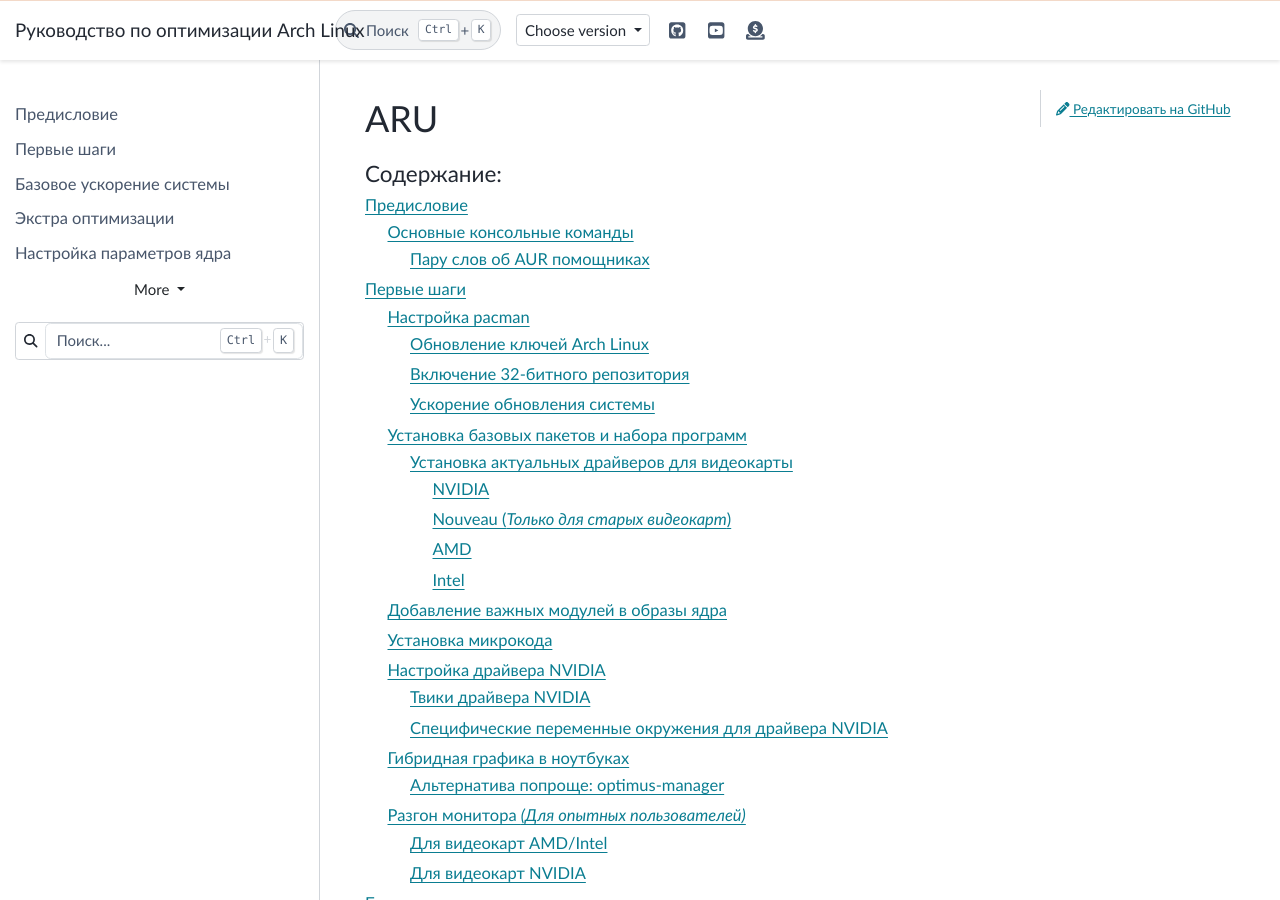
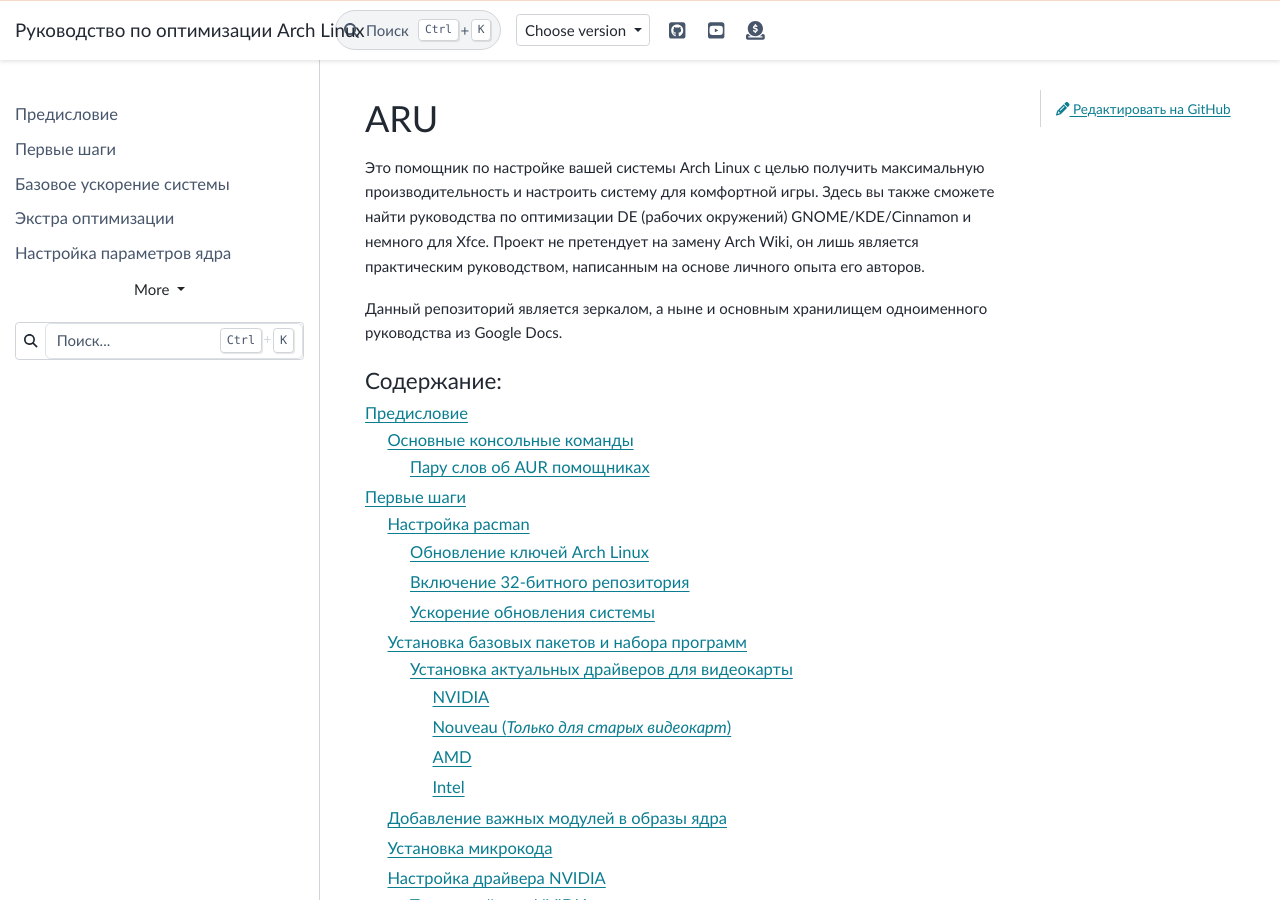
Before and after one commit to ventureoo/ARU, a Sphinx documentation site: the page built from docs/index.rst, in a window 1280 px wide and 900 px high. Built offline with Sphinx 7.4.7 and the PyData theme 0.15.4, drawn with Linux system fonts in a browser that asks for light colours.

Commit message:
Some cleanup

```diff
--- a/docs/index.rst
+++ b/docs/index.rst
@@ -6,6 +6,12 @@
 ####
 ARU
 ####
+
+Это помощник по настройке вашей системы Arch Linux с целью получить максимальную производительность и настроить систему для комфортной игры.
+Здесь вы также сможете найти руководства по оптимизации DE (рабочих окружений) GNOME/KDE/Cinnamon и немного для Xfce.
+Проект не претендует на замену Arch Wiki, он лишь является практическим руководством, написанным на основе личного опыта его авторов.
+
+Данный репозиторий является зеркалом, а ныне и основным хранилищем одноименного руководства из Google Docs.
 
 .. toctree::
    :maxdepth: 5
```
Also changed, not shown: README.md (+5 -5 lines).
